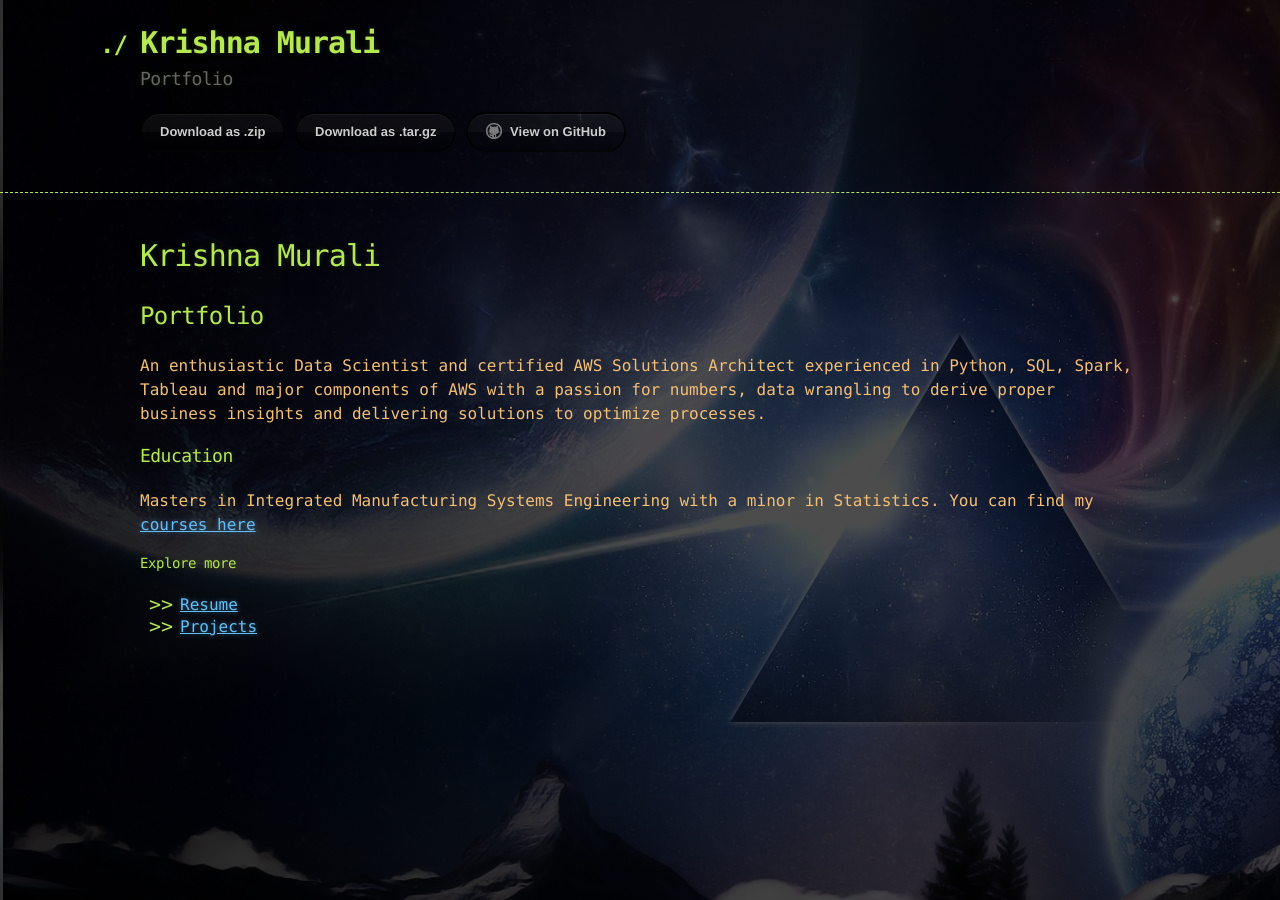
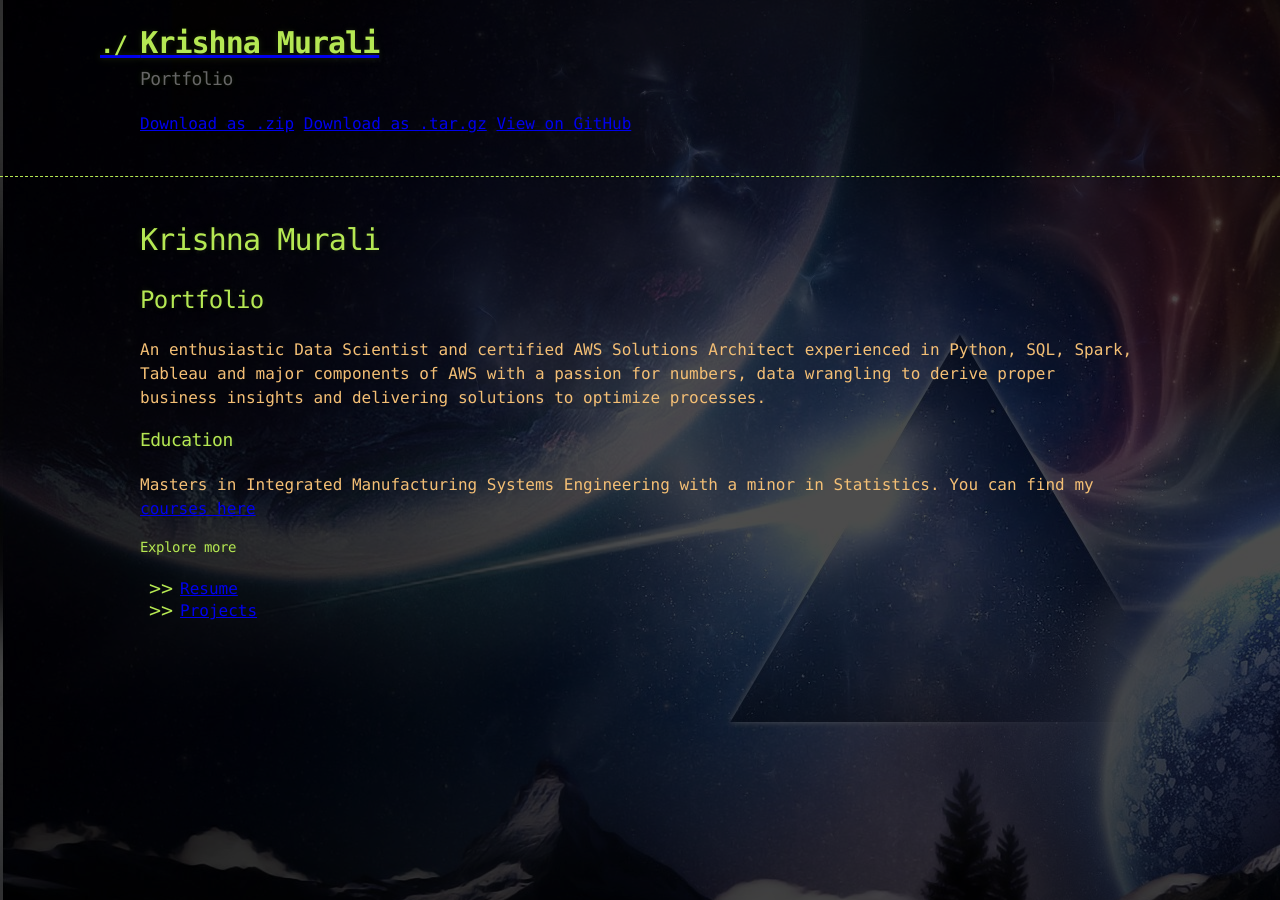
Before and after one commit to KrishnaMurali177/KrishnaMurali177.github.io, a Jekyll site: the page built from index.md, in a window 1280 px wide. Built offline with Jekyll 4.4.1, drawn with Linux system fonts in a browser that asks for light colours; our own code applies the rules of GitHub Pages for plain Markdown files.

Commit message:
Update jekyll-theme-hacker.scss

```diff
--- a/_sass/jekyll-theme-hacker.scss
+++ b/_sass/jekyll-theme-hacker.scss
@@ -209,49 +209,6 @@ hr {
 /* Buttons
 */
 
-.btn {
-  display: inline-block;
-  background: -webkit-linear-gradient(top, rgba(40, 40, 40, 0.3), rgba(35, 35, 35, 0.3) 50%, rgba(10, 10, 10, 0.3) 50%, rgba(0, 0, 0, 0.3));
-  padding: 8px 18px;
-  border-radius: 50px;
-  border: 2px solid rgba(0, 0, 0, 0.7);
-  border-bottom: 2px solid rgba(0, 0, 0, 0.7);
-  border-top: 2px solid rgba(0, 0, 0, 1);
-  color: rgba(255, 255, 255, 0.8);
-  font-family: Helvetica, Arial, sans-serif;
-  font-weight: bold;
-  font-size: 13px;
-  text-decoration: none;
-  text-shadow: 0 -1px 0 rgba(0, 0, 0, 0.75);
-  box-shadow: inset 0 1px 0 rgba(255, 255, 255, 0.05);
-}
-
-.btn:hover {
-  background: -webkit-linear-gradient(top, rgba(40, 40, 40, 0.6), rgba(35, 35, 35, 0.6) 50%, rgba(10, 10, 10, 0.8) 50%, rgba(0, 0, 0, 0.8));
-}
-
-.btn .icon {
-  display: inline-block;
-  width: 16px;
-  height: 16px;
-  margin: 1px 8px 0 0;
-  float: left;
-}
-
-.btn-github .icon {
-  opacity: 0.6;
-  background: url("../images/blacktocat.png") 0 0 no-repeat;
-}
-
-/* Links
-   a, a:hover, a:visited
-*/
-
-a {
-  color: #63c0f5;
-  text-shadow: 0 0 5px rgba(104, 182, 255, 0.5);
-}
-
 /* Clearfix */
 
 .cf:before, .cf:after {
@@ -266,7 +223,3 @@ a {
 .cf {
   zoom:1;
 }
-
-#a-title {
-  text-decoration: none;
-}
```
